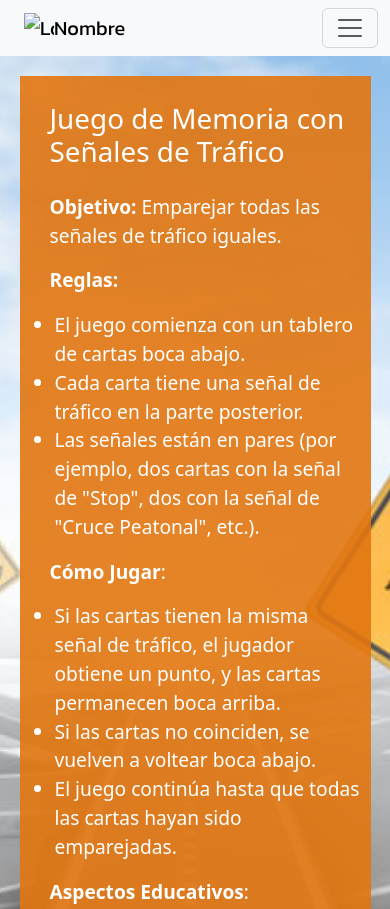
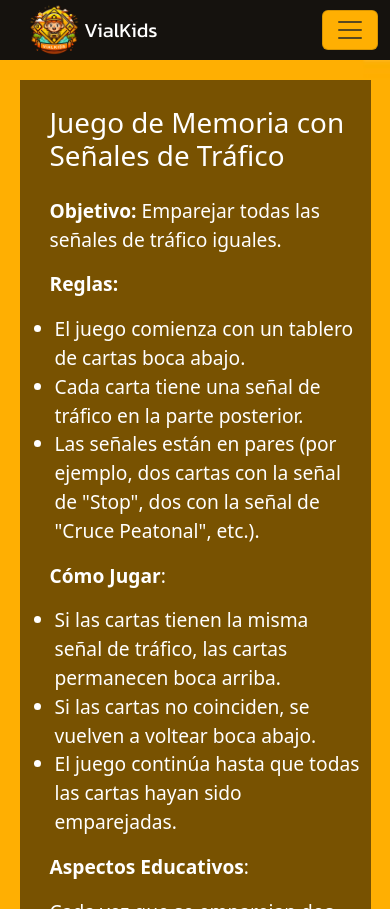
Before and after one commit to dimarquez00/proyectoJuegoGrupo8, a plain HTML site: page index.html in a window 390 px wide. Shown: the top 909 px of the page. Drawn offline with nearby package versions, Linux system fonts and the light colour scheme.

Commit message:
Update navbar logo and toggle button styles for better responsiveness

```diff
--- a/index.html
+++ b/index.html
@@ -13,13 +13,13 @@
 </head>
 <body>
     <header>
-        <nav class="navbar navbar-expand-lg bg-body-tertiary">
-            <div class="container-fluid">
-              <a class="navbar-brand headerText" href="./index.html">
-                <img src="./img/logo.png" alt="Logo" width="30" height="30" class="d-inline-block align-text-top headerText">Nombre</a>
-              <button class="navbar-toggler" type="button" data-bs-toggle="collapse" data-bs-target="#navbarNav" aria-controls="navbarNav" aria-expanded="false" aria-label="Toggle navigation">
-                <span class="navbar-toggler-icon"></span>
-              </button>
+      <nav class="navbar navbar-expand-lg bg-body-tertiary pt-0 pb-0">
+        <div class="container-fluid" id="barraMenu">
+          <a class="navbar-brand headerText pt-0 pb-0" href="./index.html">
+            <img src="./img/logoVialKids.png" alt="Logo" width="60" height="60" class="d-inline-block align-text-top headerText">VialKids</a>
+          <button id="menuToggle" class="navbar-toggler" type="button" data-bs-toggle="collapse" data-bs-target="#navbarNav" aria-controls="navbarNav" aria-expanded="false" aria-label="Toggle navigation">
+            <span class="navbar-toggler-icon"></span>
+          </button>
               <div class="collapse navbar-collapse" id="navbarNav">
                 <ul class="navbar-nav menu">
                   <li class="nav-item">
@@ -57,7 +57,7 @@
             </ul>
             <p><b>Cómo Jugar</b>:</p>
             <ul>
-              <li>Si las cartas tienen la misma señal de tráfico, el jugador obtiene un punto, y las cartas permanecen boca arriba.</li>
+              <li>Si las cartas tienen la misma señal de tráfico, las cartas permanecen boca arriba.</li>
               <li>Si las cartas no coinciden, se vuelven a voltear boca abajo.</li>
               <li>El juego continúa hasta que todas las cartas hayan sido emparejadas.</li>
             </ul>
--- a/style.css
+++ b/style.css
@@ -1,7 +1,8 @@
 /* Variables */
 :root {
-    --color-principal: #ED8618;
-    --color-secundario: #ED6118;
+    --color-principal: #15120E;
+    --color-secundario: #ffaf02;
+    --color-terciario: #FF8B02;
 }
 
 /* Header  */
@@ -9,6 +10,24 @@
     font-family: "Kanit", sans-serif;
     font-style: normal;
     margin-left: 6px;
+    display: flex;
+    align-items: center;
+}
+.navbar{
+    padding: 0;
+}
+#barraMenu{
+    background-color: var(--color-principal);
+}
+#barraMenu a{
+    color: white;
+}
+#barraMenu ul{
+    color: white;
+}
+
+#menuToggle{
+    background-color: var(--color-secundario);
 }
 .menu{
     font-weight: 500;
@@ -29,7 +48,7 @@
 /* Main Inicio */
 .contenedorPrincipal{
     height: 110vh;
-    background-image: url("./img/imagenInicio.jpg");
+    background-image: url("./img/fondo.png");
     background-position-x: center;
     background-size: cover;
     display: flex;
@@ -41,7 +60,7 @@
     color: white;
     width: 60%;
     height: 90%;
-    background: rgba(227, 118, 16, 0.9);
+    background: rgba(0, 0, 0, 0.53);
     padding: 20px;
     display: flex;
     justify-content: center;
@@ -68,17 +87,20 @@
 }
 
 #botonJuegos{
-    background-color: var(--color-principal);
+    background-color: var(--color-secundario);
     border-color: var(--color-secundario);
     margin-bottom: 20px;
     margin-left: 10px;
     margin-right: 10px;
     font-size: 1.5rem;
     padding: 10px 20px;
+    color: black;
+
 }
 #botonJuegos:hover{
-    background-color: var(--color-secundario);
-    border-color: var(--color-secundario);
+    background-color: var(--color-terciario);
+    border-color: var(--color-terciario);
+    text-decoration: underline;
 }
 
 /* Main Juego */
@@ -112,12 +134,13 @@
 
 #memory-result {
     font-size: 1.2em;
+    font-weight: 500;
     color: green;
     width: 350px;
     height: 50px;
     background-color: white;
     border-radius: 10px;
-    border: #ED6118 2px solid;
+    border: var(--color-secundario) 2px solid;
     padding: 5px;
     text-align: center;
     display: flex;
@@ -127,12 +150,13 @@
 
 #señalDescripcion {
     font-size: 1.2em;
+    font-weight: 500;
     color: green;
     width: 350px;
     height: 200px;
     background-color: white;
     border-radius: 10px;
-    border: #ED6118 2px solid;
+    border: var(--color-secundario) 2px solid;
     padding: 5px;
     text-align: center;
     display: flex;
@@ -150,14 +174,20 @@
 
 /* Mensajes emergentes */
 #btnContacto{
-    background-color: var(--color-principal);
+    background-color: var(--color-secundario);
     border-color: var(--color-secundario);
+    color: black;
+}
+#btnContacto:hover{
+    background-color: var(--color-terciario);
+    border-color: var(--color-terciario);
+    text-decoration: underline;
 }
 
 /* Footer */
 
 .footer{
-    background-color: #ED8618
+    background-color: var(--color-principal);
 }
 
 /* Media Queries */
```
Also changed, not shown: juego.html (+7 -7 lines), img/fondo.png (added), img/logoVialKids.png (added).
